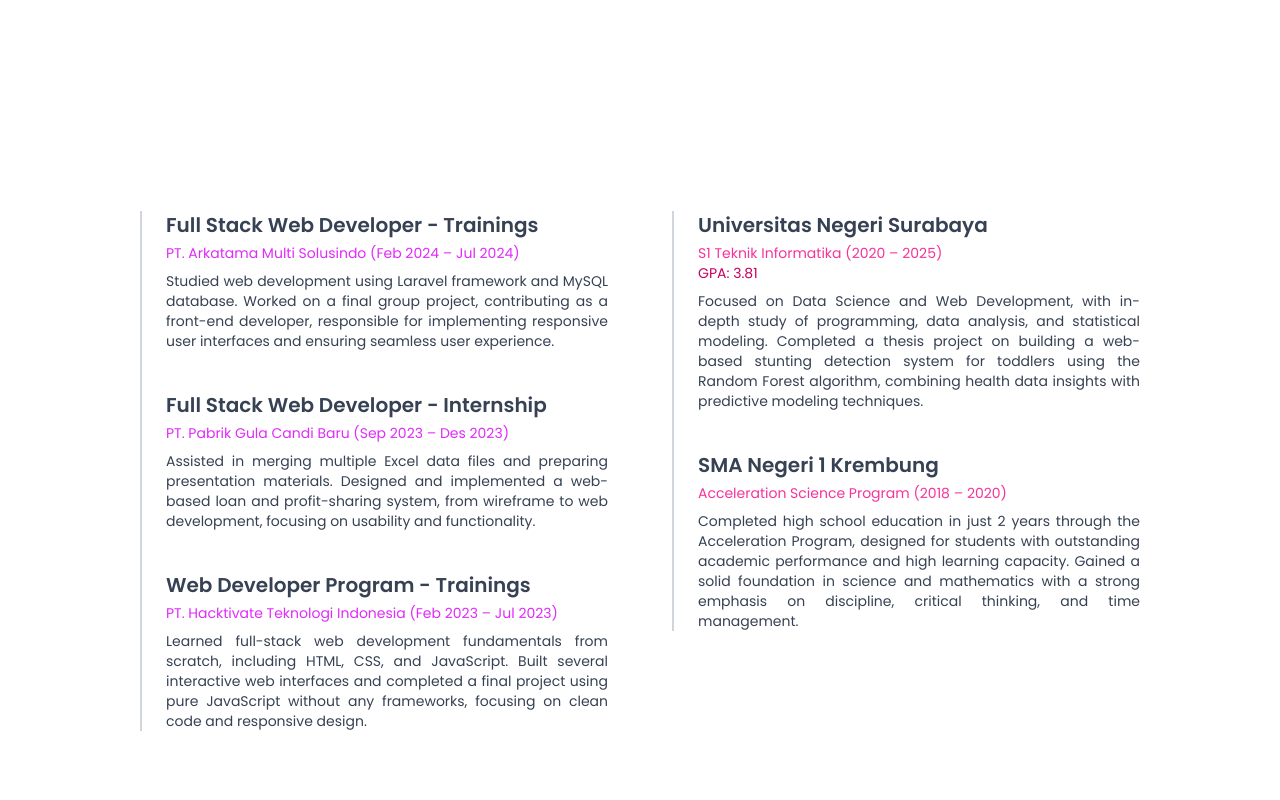
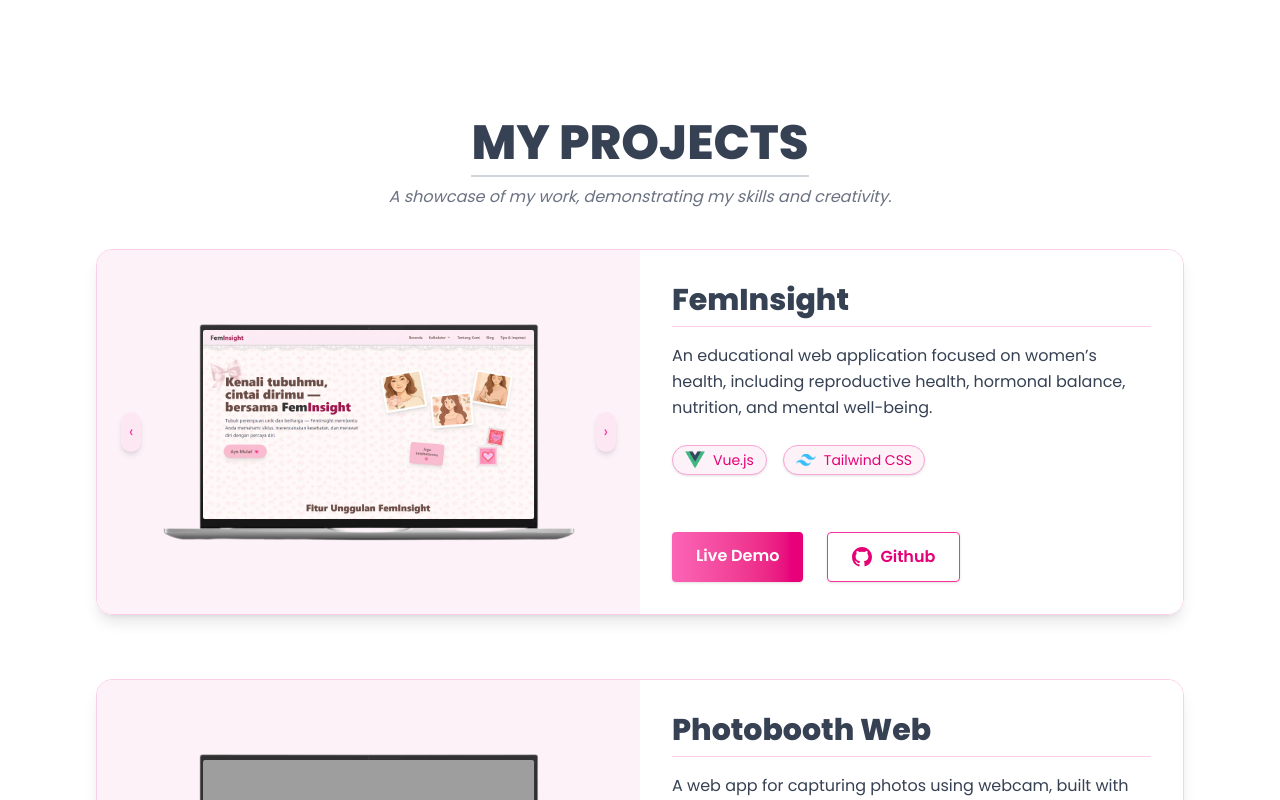
Before and after one commit to silviansi/portfolio, a Vue app: page / in a window 1280 px wide. Shown: the part 1880-2680 px from the top of the page. Built offline with nearby package versions, Linux system fonts and the light colour scheme; grey boxes are pictures that could not be loaded.

Commit message:
delete experience section

```diff
--- a/src/components/About.vue
+++ b/src/components/About.vue
@@ -51,78 +51,6 @@
             </div>
         </section>
 
-        <!-- EXPERIENCE & EDUCATION -->
-        <section ref="experienceSection" class="py-20 max-w-5xl mx-auto px-3 grid md:grid-cols-2 gap-16">
-
-            <!-- Internship & Trainings -->
-            <div ref="internshipSection">
-                <h2 ref="internshipTitle" class="text-3xl font-bold uppercase border-b-4 border-fuchsia-500 inline-block pb-1 mb-8">
-                    Internship & Trainings
-                </h2>
-                <div class="space-y-10 border-l-2 border-gray-300 pl-6">
-
-                    <div ref="internshipItems" class="relative experience-item">
-                        <h3 class="text-xl font-semibold mb-1">Full Stack Web Developer - Trainings</h3>
-                        <p class="text-sm text-fuchsia-500 dark:text-indigo-300 font-medium">PT. Arkatama Multi Solusindo (Feb 2024 – Jul 2024)</p>
-                        <p class="text-sm text-justify mt-2">
-                            Studied web development using Laravel framework and MySQL database.
-                            Worked on a final group project, contributing as a front-end developer, responsible for implementing responsive user interfaces and ensuring seamless user experience.
-                        </p>
-                    </div>
-
-                    <div ref="internshipItems" class="relative experience-item">
-                        <h3 class="text-xl font-semibold mb-1">Full Stack Web Developer - Internship</h3>
-                        <p class="text-sm text-fuchsia-500 dark:text-indigo-300 font-medium">PT. Pabrik Gula Candi Baru (Sep 2023 – Des 2023)</p>
-                        <p class="text-sm text-justify mt-2">
-                            Assisted in merging multiple Excel data files and preparing presentation materials.
-                            Designed and implemented a web-based loan and profit-sharing system, from wireframe to web development, focusing on usability and functionality.
-                        </p>
-                    </div>
-
-                    <div ref="internshipItems" class="relative experience-item">
-                        <h3 class="text-xl font-semibold mb-1">Web Developer Program - Trainings</h3>
-                        <p class="text-sm text-fuchsia-500 dark:text-indigo-300 font-medium">PT. Hacktivate Teknologi Indonesia (Feb 2023 – Jul 2023)</p>
-                        <p class="text-sm text-justify mt-2">
-                            Learned full-stack web development fundamentals from scratch, including HTML, CSS, and JavaScript.
-                            Built several interactive web interfaces and completed a final project using pure JavaScript without any frameworks, focusing on clean code and responsive design.
-                        </p>
-                    </div>
-
-                </div>
-            </div>
-
-            <!-- Education -->
-            <div ref="educationSection">
-                <h2 ref="educationTitle" class="text-3xl font-bold uppercase border-b-4 border-pink-500 inline-block pb-1 mb-8">
-                    Education
-                </h2>
-
-                <div class="space-y-10 border-l-2 border-gray-300 pl-6">
-
-                    <div ref="educationItems" class="relative experience-item">
-                        <h3 class="text-xl font-semibold mb-1">Universitas Negeri Surabaya</h3>
-                        <p class="text-sm text-pink-500 dark:text-pink-300 font-medium">S1 Teknik Informatika (2020 – 2025)</p>
-                        <p class="text-sm text-pink-700 dark:text-pink-400 font-medium">GPA: 3.81</p>
-                        <p class="text-sm text-justify mt-2">
-                            Focused on Data Science and Web Development, with in-depth study of programming, data analysis, and statistical modeling.
-                            Completed a thesis project on building a web-based stunting detection system for toddlers using the Random Forest algorithm, combining health data insights with predictive modeling techniques.
-                        </p>
-                    </div>
-
-                    <div ref="educationItems" class="relative experience-item">
-                        <h3 class="text-xl font-semibold mb-1">SMA Negeri 1 Krembung</h3>
-                        <p class="text-sm text-pink-500 dark:text-pink-300 font-medium">Acceleration Science Program (2018 – 2020)</p>
-                        <p class="text-sm text-justify mt-2">
-                            Completed high school education in just 2 years through the Acceleration Program, designed for students with outstanding academic performance and high learning capacity.
-                            Gained a solid foundation in science and mathematics with a strong emphasis on discipline, critical thinking, and time management.
-                        </p>
-                    </div>
-
-                </div>
-            </div>
-
-        </section>
-
     </section>
 </template>
 
@@ -142,13 +70,6 @@
 const skillsSubtitle = ref(null);
 const skillsGrid = ref(null);
 const skillCards = ref([]);
-const experienceSection = ref(null);
-const internshipSection = ref(null);
-const internshipTitle = ref(null);
-const internshipItems = ref([]);
-const educationSection = ref(null);
-const educationTitle = ref(null);
-const educationItems = ref([]);
 
 // Typing animation state
 const isTyping = ref(true);
@@ -246,7 +167,7 @@
     gsap.to(event.currentTarget, {
         scale: 1.05,
         duration: 0.3,
-        ease: "back.out(1.7)"
+        ease: "back.out(2)"
     });
 };
 
@@ -263,14 +184,6 @@
     gsap.set(skillsSubtitle.value, { opacity: 0, y: 30 });
     if (skillCards.value.length > 0) {
         gsap.set(skillCards.value, { opacity: 0, y: 50, scale: 0.8 });
-    }
-    gsap.set(internshipTitle.value, { opacity: 0, y: 50 });
-    gsap.set(educationTitle.value, { opacity: 0, y: 50 });
-    if (internshipItems.value.length > 0) {
-        gsap.set(internshipItems.value, { opacity: 0, y: 40 });
-    }
-    if (educationItems.value.length > 0) {
-        gsap.set(educationItems.value, { opacity: 0, y: 40 });
     }
 
     // Name section animation with ScrollTrigger
@@ -299,8 +212,8 @@
         opacity: 1,
         y: 0,
         duration: 1,
-        delay: 0.3,
-        ease: "power2.out",
+        delay: 0.5,
+        ease: "power5.out",
         scrollTrigger: {
             trigger: aboutText.value,
             start: "top 85%",
@@ -373,83 +286,6 @@
         );
     }
 
-    // Internship section animations
-    gsap.fromTo(internshipTitle.value,
-        { opacity: 0, y: 50 },
-        {
-        opacity: 1,
-        y: 0,
-        duration: 0.8,
-        ease: "power2.out",
-        scrollTrigger: {
-            trigger: internshipSection.value,
-            start: "top 80%",
-            end: "bottom 20%",
-            toggleActions: "play none none reverse"
-        }
-        }
-    );
-
-    if (internshipItems.value.length > 0) {
-        gsap.fromTo(internshipItems.value,
-        {
-            opacity: 0,
-            y: 40
-        },
-        {
-            opacity: 1,
-            y: 0,
-            duration: 0.8,
-            ease: "power2.out",
-            stagger: 0.2,
-            scrollTrigger: {
-            trigger: internshipSection.value,
-            start: "top 75%",
-            end: "bottom 20%",
-            toggleActions: "play none none reverse"
-            }
-        }
-        );
-    }
-
-    // Education section animations
-    gsap.fromTo(educationTitle.value,
-        { opacity: 0, y: 50 },
-        {
-        opacity: 1,
-        y: 0,
-        duration: 0.8,
-        ease: "power2.out",
-        scrollTrigger: {
-            trigger: educationSection.value,
-            start: "top 80%",
-            end: "bottom 20%",
-            toggleActions: "play none none reverse"
-        }
-        }
-    );
-
-    if (educationItems.value.length > 0) {
-        gsap.fromTo(educationItems.value,
-        {
-            opacity: 0,
-            y: 40
-        },
-        {
-            opacity: 1,
-            y: 0,
-            duration: 0.8,
-            ease: "power2.out",
-            stagger: 0.2,
-            scrollTrigger: {
-            trigger: educationSection.value,
-            start: "top 75%",
-            end: "bottom 20%",
-            toggleActions: "play none none reverse"
-            }
-        }
-        );
-    }
 });
 </script>
 
@@ -487,13 +323,4 @@
 .glow-effect {
     transition: opacity 0.3s ease;
 }
-
-/* Experience items initial state */
-.experience-item {
-    transition: all 0.3s ease;
-}
-
-.experience-item:hover {
-    transform: translateX(5px);
-}
 </style>
```
